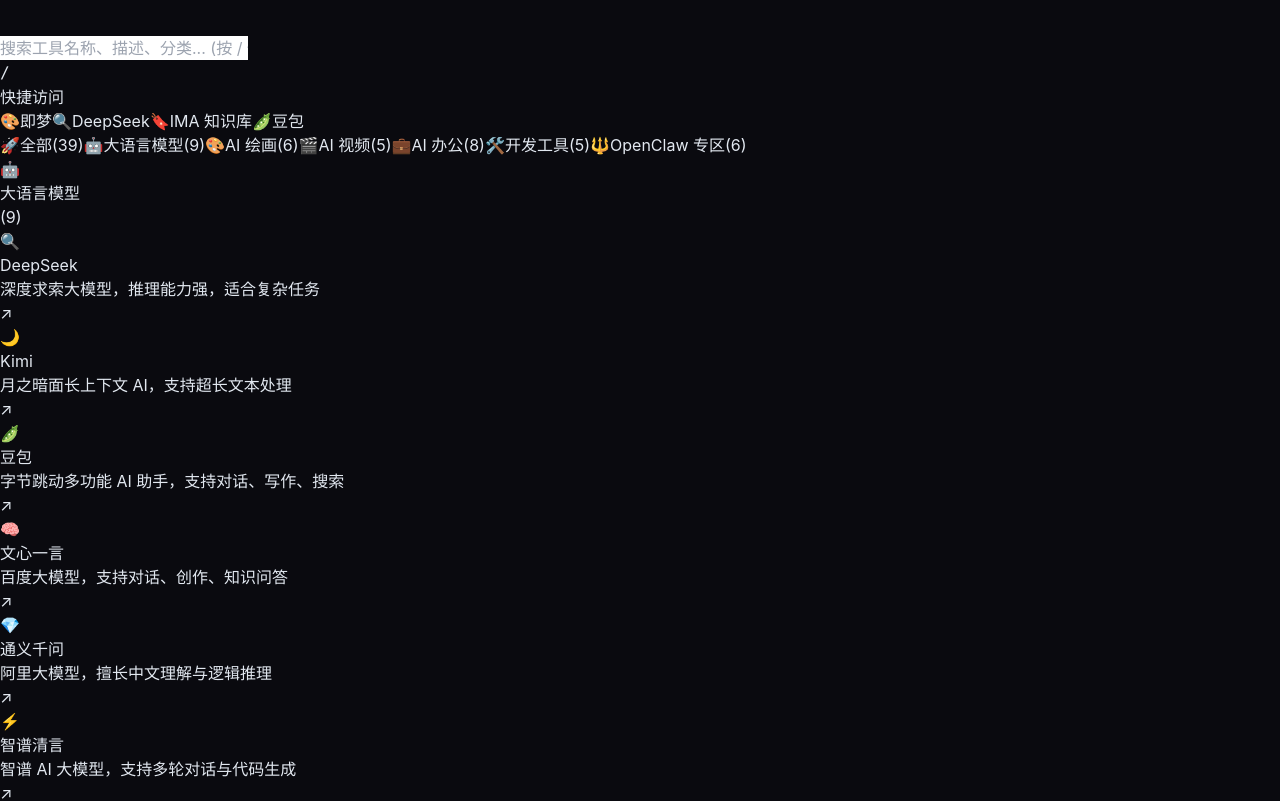
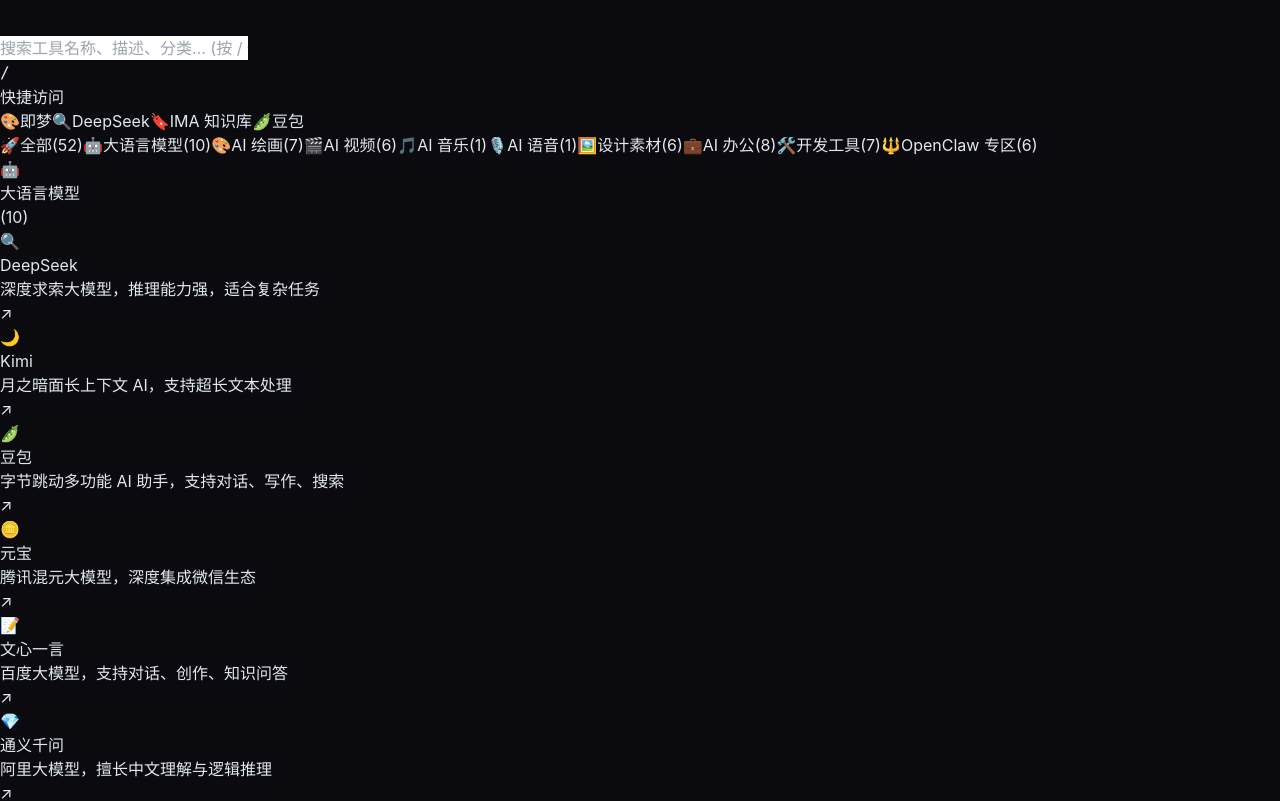
Before and after one commit to charmingzi/ai-tools-hub, a React (Vite) app: page / in a window 1280 px wide. Shown: the part 1340-2141 px from the top of the page. Built offline with nearby package versions, Linux system fonts and the light colour scheme.

Commit message:
feat: 新增AI音乐/语音/设计素材分类，添加元宝/Suno/MiniMax/Claude等工具

```diff
--- a/src/App.jsx
+++ b/src/App.jsx
@@ -30,12 +30,21 @@
     isForeign: false,
   },
   {
+    name: "元宝",
+    desc: "腾讯混元大模型，深度集成微信生态",
+    url: "https://yuanbao.tencent.com",
+    category: "大语言模型",
+    color: "from-yellow-500 to-orange-500",
+    icon: "🪙",
+    isForeign: false,
+  },
+  {
     name: "文心一言",
     desc: "百度大模型，支持对话、创作、知识问答",
     url: "https://yiyan.baidu.com",
     category: "大语言模型",
-    color: "from-red-500 to-orange-500",
-    icon: "🧠",
+    color: "from-blue-500 to-cyan-500",
+    icon: "📝",
     isForeign: false,
   },
   {
@@ -104,6 +113,15 @@
     isForeign: false,
   },
   {
+    name: "海螺 AI",
+    desc: "MiniMax AI 绘画，高质量图片生成",
+    url: "https://hailuoai.com",
+    category: "AI 绘画",
+    color: "from-cyan-500 to-blue-500",
+    icon: "🐚",
+    isForeign: false,
+  },
+  {
     name: "Adobe Firefly",
     desc: "Adobe AI 绘画，深度集成 Photoshop 工作流",
     url: "https://firefly.adobe.com",
@@ -160,6 +178,15 @@
     isForeign: false,
   },
   {
+    name: "海螺 AI",
+    desc: "MiniMax AI 视频生成，文生视频能力强",
+    url: "https://hailuoai.com",
+    category: "AI 视频",
+    color: "from-cyan-500 to-blue-500",
+    icon: "🐚",
+    isForeign: false,
+  },
+  {
     name: "Vidu",
     desc: "生数科技 AI 视频生成，支持风格化视频创作",
     url: "https://www.vidu.cn",
@@ -185,6 +212,84 @@
     color: "from-pink-500 to-rose-500",
     icon: "🎞️",
     isForeign: true,
+  },
+
+  // 🎵 AI 音乐
+  {
+    name: "Suno",
+    desc: "AI 音乐生成，输入文字即可生成歌曲 🪜",
+    url: "https://suno.com",
+    category: "AI 音乐",
+    color: "from-purple-500 to-pink-500",
+    icon: "🎵",
+    isForeign: true,
+  },
+
+  // 🎙️ AI 语音
+  {
+    name: "MiniMax",
+    desc: "MiniMax 语音合成，支持多音色语音生成",
+    url: "https://www.minimaxi.com",
+    category: "AI 语音",
+    color: "from-indigo-500 to-purple-500",
+    icon: "🎙️",
+    isForeign: false,
+  },
+
+  // 🖼️ 设计素材
+  {
+    name: "千库网",
+    desc: "免扣素材库，海量 PNG 素材免费下载",
+    url: "https://588ku.com",
+    category: "设计素材",
+    color: "from-orange-500 to-red-500",
+    icon: "📦",
+    isForeign: false,
+  },
+  {
+    name: "包图网",
+    desc: "原创商用设计素材，PPT、视频、配乐一应俱全",
+    url: "https://ibaotu.com",
+    category: "设计素材",
+    color: "from-yellow-500 to-orange-500",
+    icon: "🎁",
+    isForeign: false,
+  },
+  {
+    name: "千图网",
+    desc: "专注免费设计素材下载的网站",
+    url: "https://www.58pic.com",
+    category: "设计素材",
+    color: "from-blue-500 to-cyan-500",
+    icon: "🎨",
+    isForeign: false,
+  },
+  {
+    name: "图怪兽",
+    desc: "在线图片编辑器，一键生成海报、封面",
+    url: "https://818ps.com",
+    category: "设计素材",
+    color: "from-pink-500 to-rose-500",
+    icon: "🦄",
+    isForeign: false,
+  },
+  {
+    name: "创客贴",
+    desc: "在线设计平台，海量模板一键套用",
+    url: "https://www.chuangkit.com",
+    category: "设计素材",
+    color: "from-green-500 to-teal-500",
+    icon: "✨",
+    isForeign: false,
+  },
+  {
+    name: "花瓣网",
+    desc: "设计师灵感采集平台，收集设计灵感",
+    url: "https://huaban.com",
+    category: "设计素材",
+    color: "from-orange-500 to-amber-500",
+    icon: "🌸",
+    isForeign: false,
   },
 
   // 💼 AI 办公
@@ -270,6 +375,24 @@
     color: "from-orange-500 to-red-500",
     icon: "🔧",
     isForeign: false,
+  },
+  {
+    name: "Claude AI",
+    desc: "Anthropic 大模型，擅长长文本与代码 🪜",
+    url: "https://claude.ai",
+    category: "开发工具",
+    color: "from-orange-400 to-amber-500",
+    icon: "🤖",
+    isForeign: true,
+  },
+  {
+    name: "Vercel",
+    desc: "前端部署平台，支持一键部署与边缘函数 🪜",
+    url: "https://vercel.com",
+    category: "开发工具",
+    color: "from-gray-600 to-gray-800",
+    icon: "▲",
+    isForeign: true,
   },
   {
     name: "Dify",
@@ -373,13 +496,16 @@
   tools.find(t => t.name === "豆包"),
 ];
 
-const categories = ["全部", "大语言模型", "AI 绘画", "AI 视频", "AI 办公", "开发工具", "OpenClaw 专区"];
+const categories = ["全部", "大语言模型", "AI 绘画", "AI 视频", "AI 音乐", "AI 语音", "设计素材", "AI 办公", "开发工具", "OpenClaw 专区"];
 
 const categoryEmoji = {
   "全部":          "🚀",
   "大语言模型":    "🤖",
   "AI 绘画":      "🎨",
   "AI 视频":      "🎬",
+  "AI 音乐":      "🎵",
+  "AI 语音":      "🎙️",
+  "设计素材":     "🖼️",
   "AI 办公":      "💼",
   "开发工具":     "🛠️",
   "OpenClaw 专区": "🔱",
@@ -511,7 +637,7 @@
   const filteredCount = filterTools(tools).length;
 
   return (
-    <div className="min-h-screen px-4 py-10 relative">
+    <div className="min-h-screen px-4 py-12 relative">
       {/* 背景装饰 */}
       <div className="fixed inset-0 overflow-hidden pointer-events-none">
         <div className="absolute top-0 left-1/4 w-96 h-96 bg-blue-500/10 rounded-full blur-3xl" />
@@ -521,7 +647,7 @@
       <div className="max-w-4xl mx-auto relative z-10">
 
         {/* Header */}
-        <div className="text-center mb-8">
+        <div className="text-center mb-8 pt-6">
           <div className="inline-flex items-center gap-2 px-4 py-2 rounded-full bg-blue-500/10 border border-blue-500/20 text-blue-400 text-sm mb-5">
             <span>✨</span>
             <span>AI 工具导航 · 内部版</span>
```
